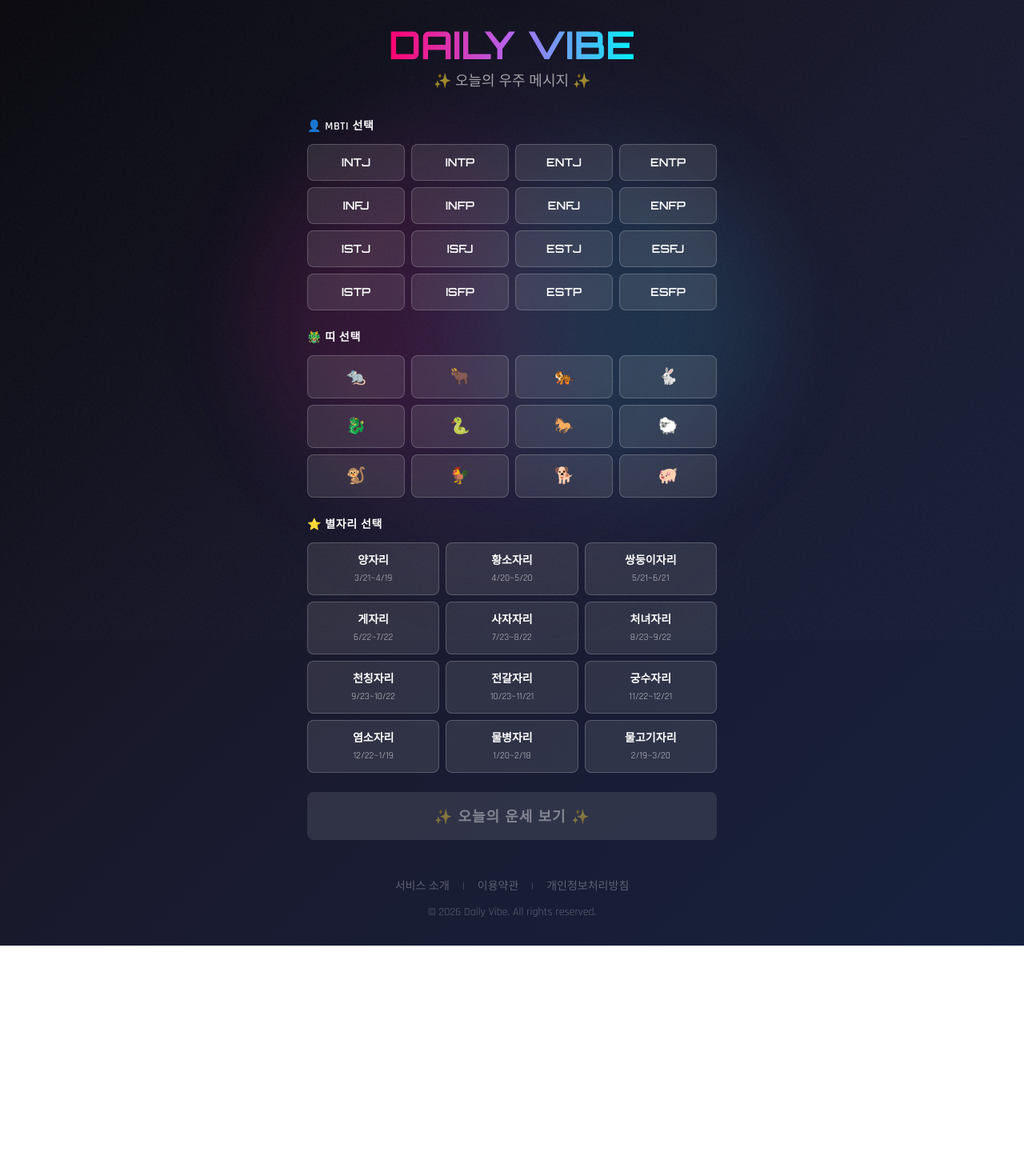
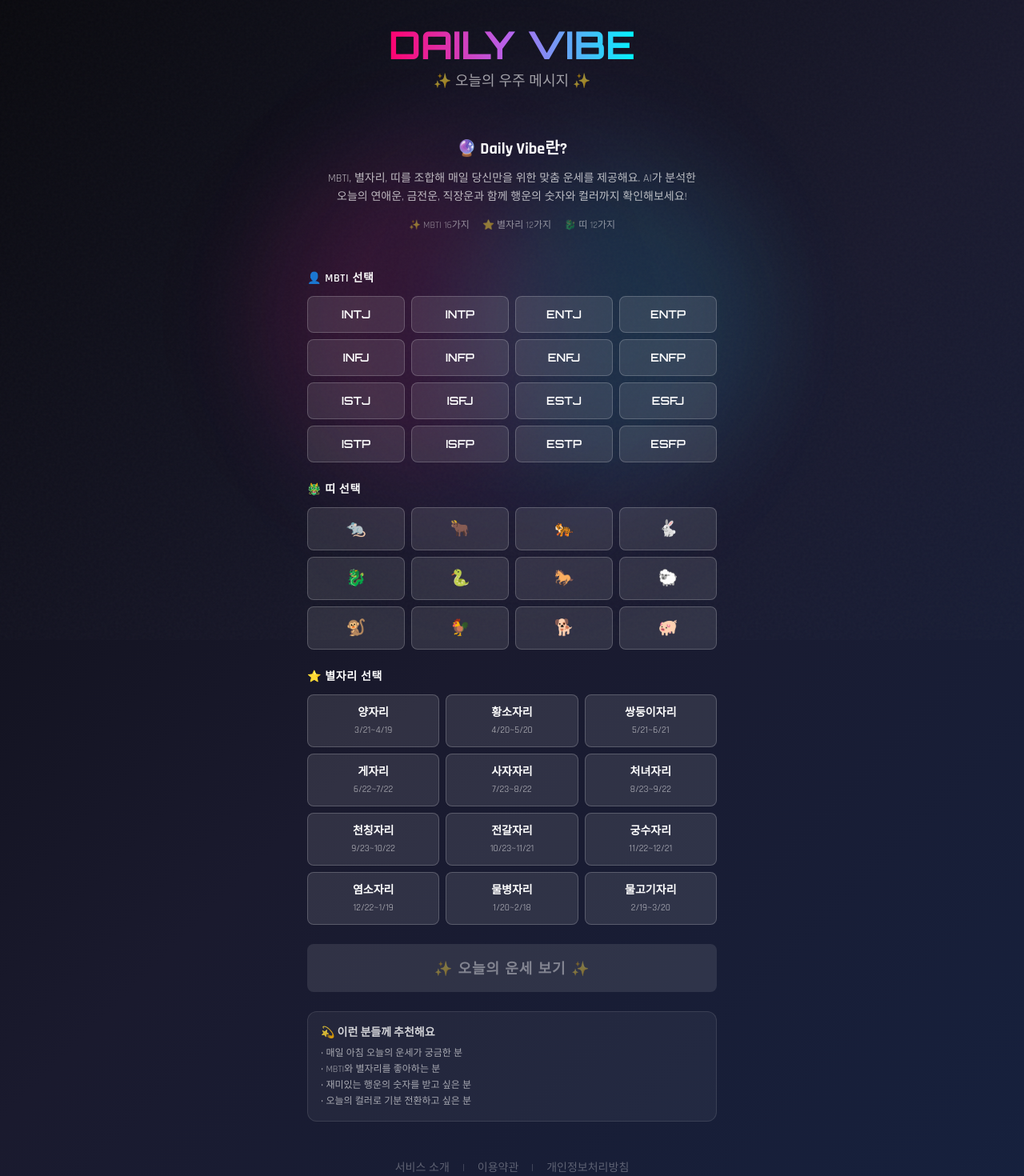
Before and after one commit to rabo1212/daily-vibe, a Next.js app: page / in a window 1280 px wide. Shown: the top 1470 px of the page at 80% size. Before the commit the page ends 1182 px from the top, so only its background shows below. Built offline with nearby package versions, Linux system fonts and the light colour scheme.

Commit message:
Update page.js

```diff
--- a/src/app/page.js
+++ b/src/app/page.js
@@ -62,10 +62,38 @@
           </p>
         </header>
 
-        {/* 메인 콘텐츠 */}
-        {!fortune && !loading && (
-          <InputForm onSubmit={handleSubmit} />
-        )}
+       {/* 메인 콘텐츠 */}
+{!fortune && !loading && (
+  <>
+    {/* 서비스 소개 섹션 */}
+    <div className="glass-card rounded-2xl p-6 mb-6 text-center">
+      <h2 className="text-xl font-bold text-white mb-3">🔮 Daily Vibe란?</h2>
+      <p className="text-white/70 text-sm leading-relaxed mb-4">
+        MBTI, 별자리, 띠를 조합해 매일 당신만을 위한 맞춤 운세를 제공해요.
+        AI가 분석한 오늘의 연애운, 금전운, 직장운과 함께
+        행운의 숫자와 컬러까지 확인해보세요!
+      </p>
+      <div className="flex justify-center gap-4 text-xs text-white/50">
+        <span>✨ MBTI 16가지</span>
+        <span>⭐ 별자리 12가지</span>
+        <span>🐉 띠 12가지</span>
+      </div>
+    </div>
+
+    <InputForm onSubmit={handleSubmit} />
+
+    {/* 추가 설명 섹션 */}
+    <div className="mt-6 p-4 rounded-xl bg-white/5 border border-white/10">
+      <h3 className="text-sm font-bold text-white/80 mb-2">💫 이런 분들께 추천해요</h3>
+      <ul className="text-xs text-white/60 space-y-1">
+        <li>• 매일 아침 오늘의 운세가 궁금한 분</li>
+        <li>• MBTI와 별자리를 좋아하는 분</li>
+        <li>• 재미있는 행운의 숫자를 받고 싶은 분</li>
+        <li>• 오늘의 컬러로 기분 전환하고 싶은 분</li>
+      </ul>
+    </div>
+  </>
+)}
 
         {loading && (
           <div className="flex flex-col items-center justify-center py-20 fade-in">
```
